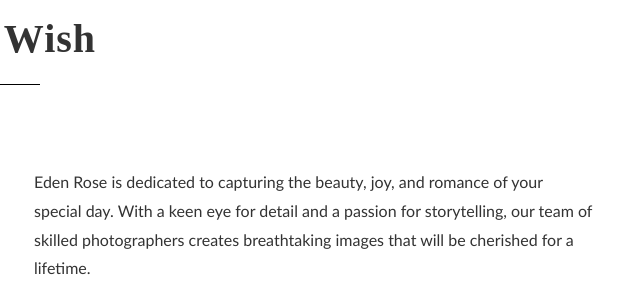
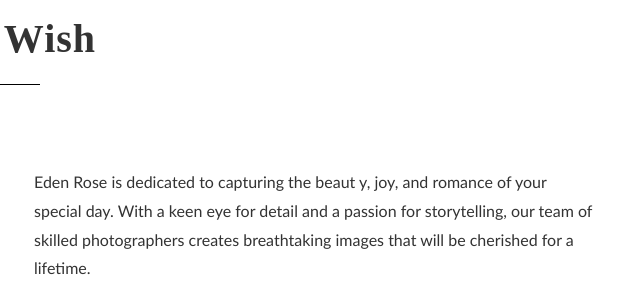
Before and after one commit to momooo66/25052025, a plain HTML site: page main.html in a window 1280 px wide. Shown: the part 1000-1296 px from the top of the page, 630-1270 px from the left. Drawn offline with Linux system fonts and the light colour scheme; a web font is replaced by a local one.

Commit message:
Update main.html

```diff
--- a/main.html
+++ b/main.html
@@ -539,7 +539,7 @@
 
             <div class="about-text">
                 <p> <br>
-                Eden Rose is dedicated to capturing the beauty, joy, and romance of your special day. With a keen eye for detail and a passion for storytelling, our team of skilled photographers creates breathtaking images that will be cherished for a lifetime.</p>
+                Eden Rose is dedicated to capturing the beaut y, joy, and romance of your special day. With a keen eye for detail and a passion for storytelling, our team of skilled photographers creates breathtaking images that will be cherished for a lifetime.</p>
                 <p>From intimate elopements to grand celebrations, we strive to document every precious moment, ensuring that each image reflects the unique love story of the couple. With our professionalism, creativity, and attention to detail, Eden Rose guarantees a seamless and unforgettable experience for your wedding day.</p>
             </div>
         </div>
```
